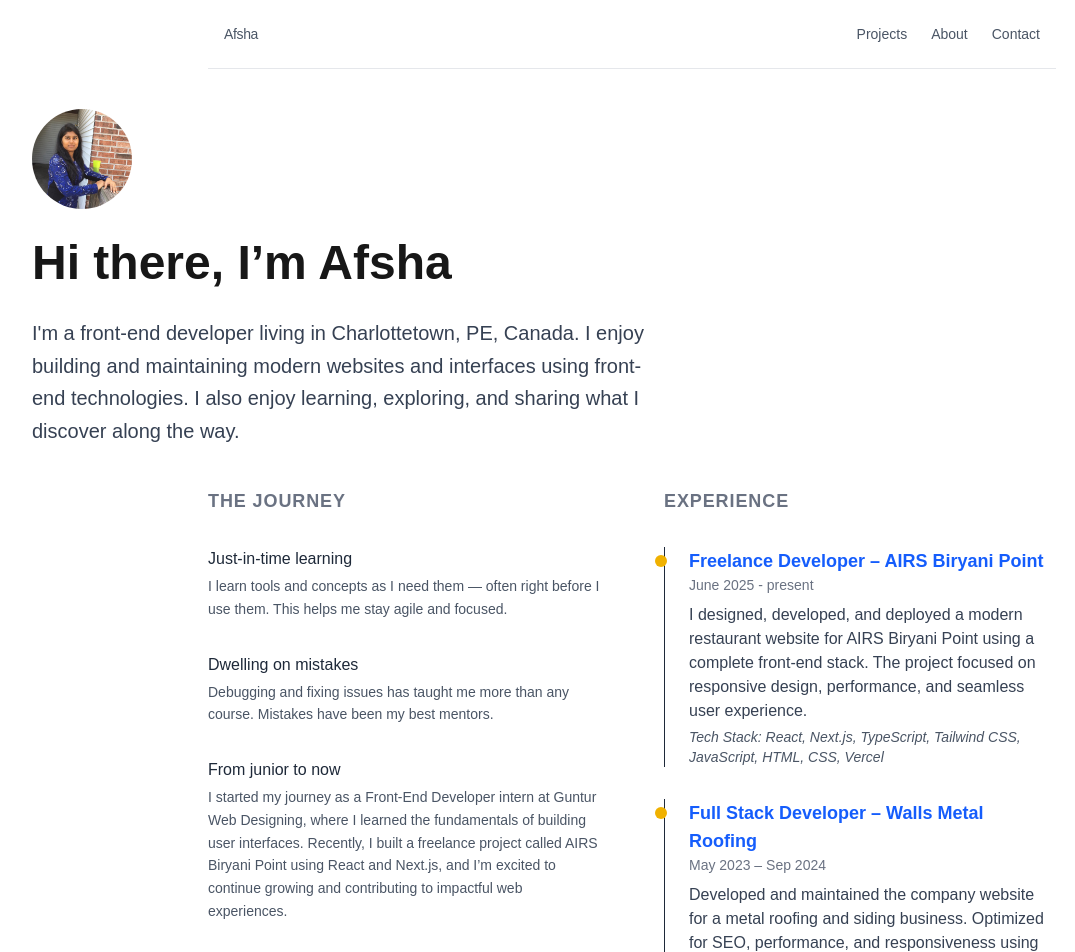
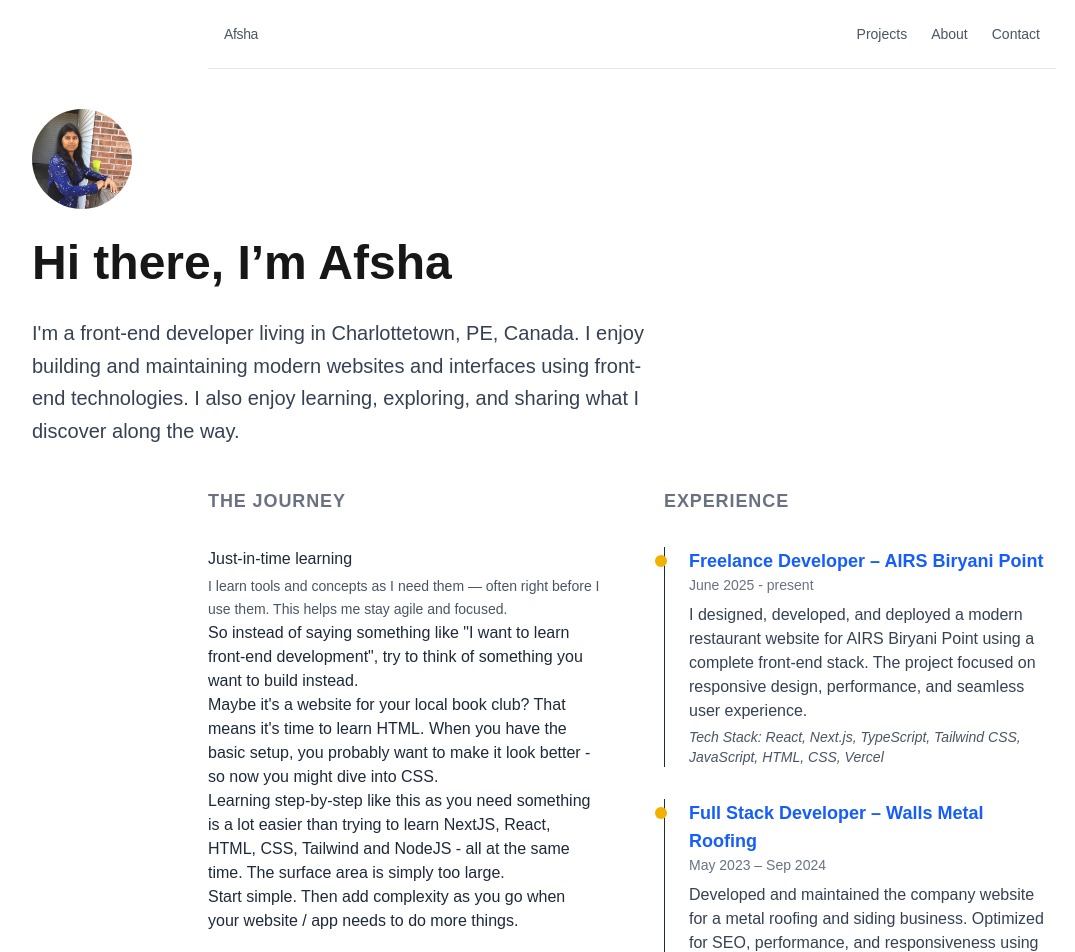
Before and after one commit to ammisettyAfsha/afsha-portfolio, a Next.js app: page / in a window 1280 px wide. Shown: the top 952 px of the page, without its empty margins (8-1083 px from the left). Built offline with nearby package versions, Linux system fonts and the light colour scheme.

Commit message:
Journey content updated

```diff
--- a/src/components/JourneyAndExperience.tsx
+++ b/src/components/JourneyAndExperience.tsx
@@ -21,12 +21,44 @@ export default function JourneyAndExperience() {
           <p className="text-sm text-gray-600 leading-relaxed">
             I learn tools and concepts as I need them — often right before I use them. This helps me stay agile and focused.
           </p>
+          <p>
+            So instead of saying something like "I want to learn front-end development", try to think of something you want to build instead.
+          </p>
+          <p>
+            Maybe it's a website for your local book club? That means it's time to learn HTML. When you have the basic setup, you probably want to make it look better - so now you might dive into CSS.
+         </p>
+         <p>
+            Learning step-by-step like this as you need something is a lot easier than trying to learn NextJS, React, HTML, CSS, Tailwind and NodeJS - all at the same time. The surface area is simply too large.
+        </p>
+        <p>
+            Start simple. Then add complexity as you go when your website / app needs to do more things.
+        </p>
         </div>
 
         <div>
           <h3 className="font-medium text-md mb-1">Dwelling on mistakes</h3>
           <p className="text-sm text-gray-600 leading-relaxed">
             Debugging and fixing issues has taught me more than any course. Mistakes have been my best mentors.
+
+One of the most common pitfalls I see junior developers fall into is getting frustrated or giving up when they realize they've made a mistake.
+
+I get it. It never feels good to make mistakes in your work.
+
+The problem is that coding is a very difficult concept to work with.
+
+There's tons of things that can go wrong. Tons of things you need to learn the hard way. Tons of little "gotchas" that will catch you off guard. It's unreasonable to think you'll be a coding expert early on in your career and be able to avoid all of these.
+
+That's why it's so crucial that you don't get stuck on your mistakes. Even if you spend several hours or days going down a wrong path, only to realize your mistake way later. And it certainly won't help if your only takeaway from such experiences are that you're "not smart enough" or "not cut out for coding".
+
+The best thing you can do in such situations is simply learn as much as possible from the experience - and then move on.
+
+Nobody will win if you beat yourself up over it. But if you can reframe your mindset to see it as a learning experience instead, you'll greatly reduce the chances of making a similar mistake in the future.
+
+And the more you practice this way of thinking, the easier coding will get. Eventually you'll be able to spot your mistakes before making them.
+
+Fail. Learn. Repeat.
+
+That's the formula for learning to code.
           </p>
         </div>
 
```
